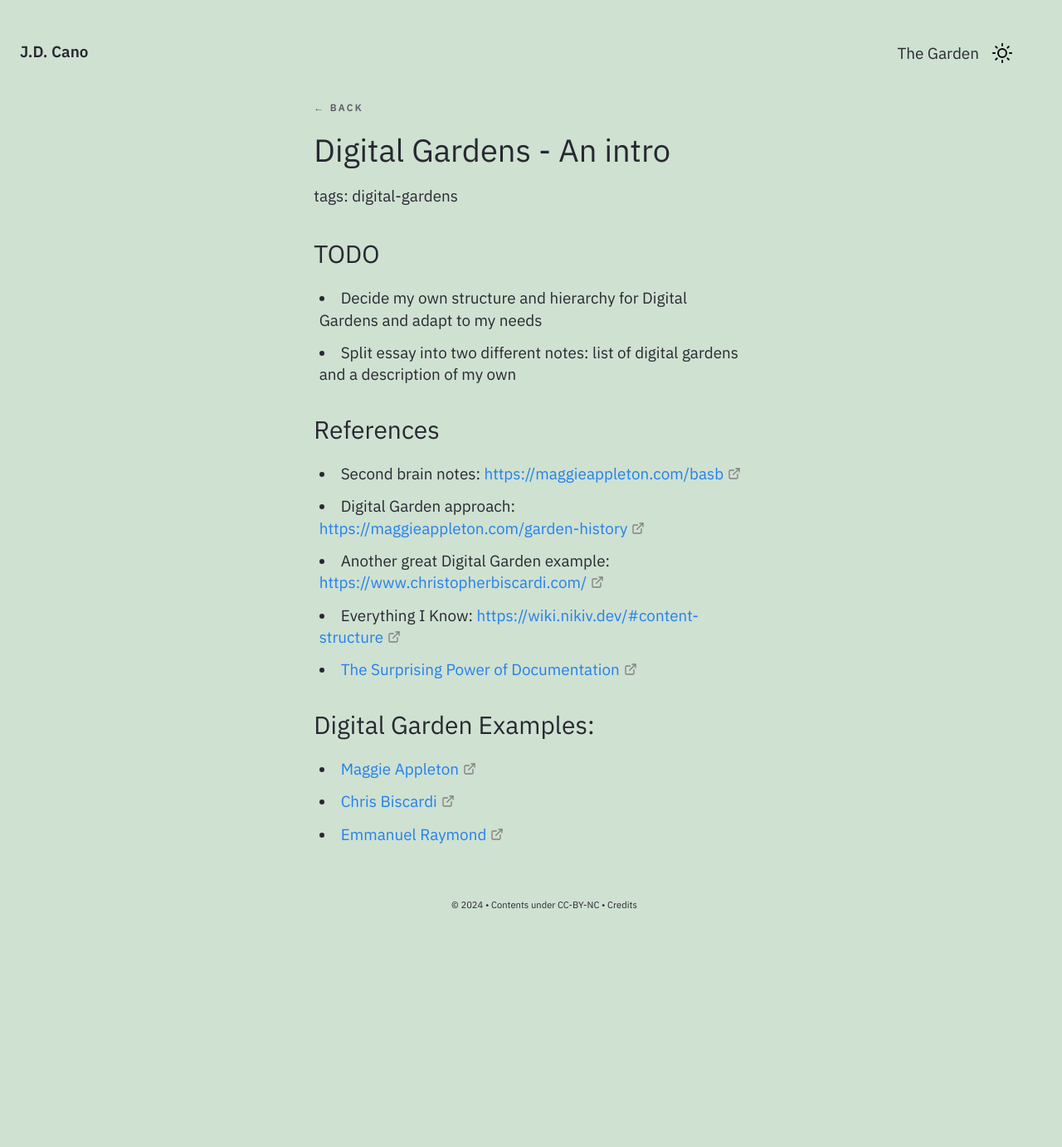
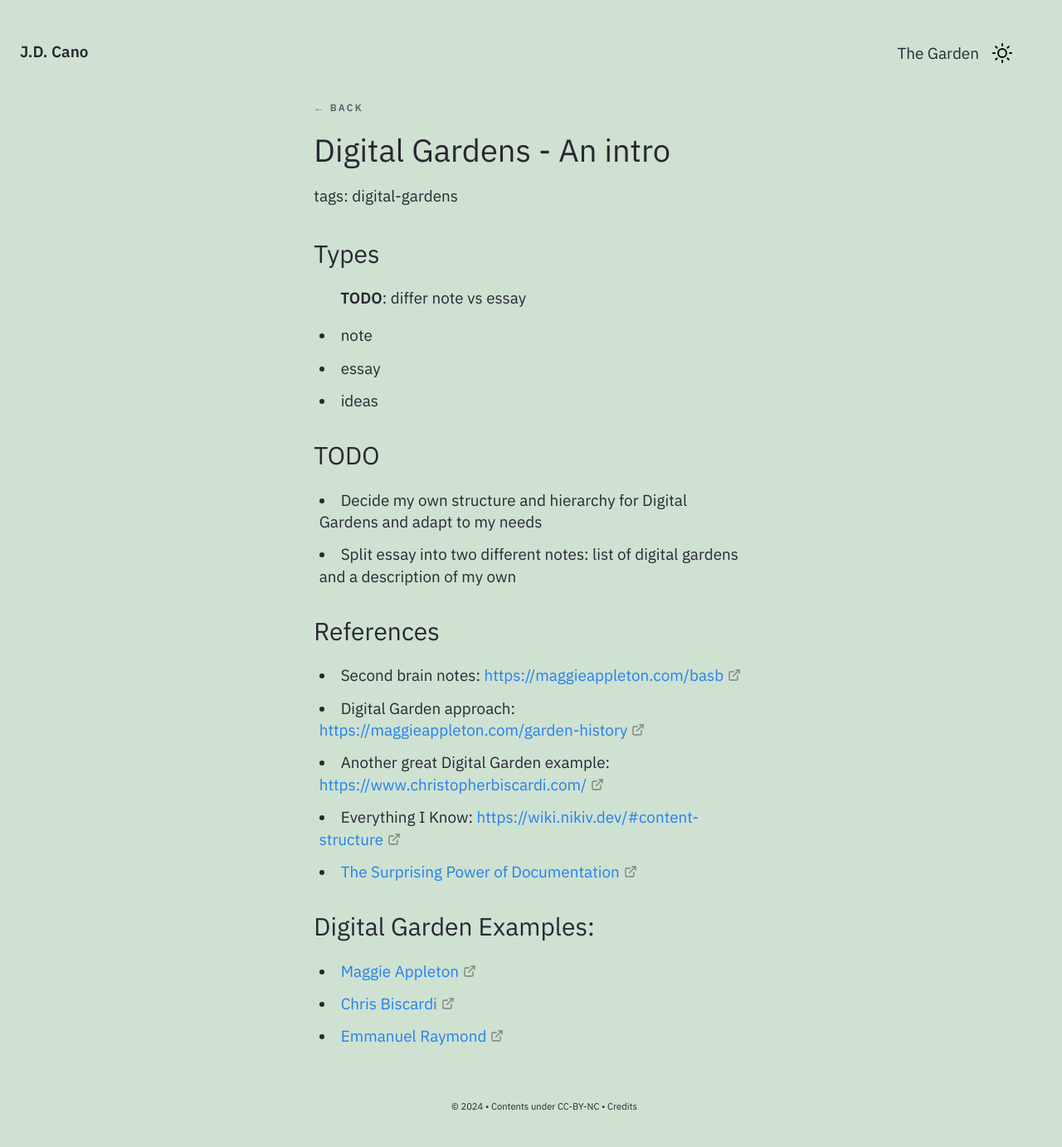
Before and after one commit to Gorzas/gorzas.github.io, a Jekyll site: the page built from _notes/Public/tech/Digital Gardens.md, in a window 1280 px wide. Shown: the whole page at 83% size. Built offline with Jekyll 4.4.1, drawn with Linux system fonts in a browser that asks for light colours; before the commit the page ends 1139 px from its top, so only the background shows below that.

Commit message:
Update Digital Gardens.md

```diff
--- a/_notes/Public/tech/Digital Gardens.md
+++ b/_notes/Public/tech/Digital Gardens.md
@@ -7,6 +7,14 @@ updated: 08-06-2023
 type: note
 growth: seedlings
 ---
+
+### Types
+
+**TODO**: differ note vs essay
+
+- note
+- essay
+- ideas
 
 ### TODO
 
```
